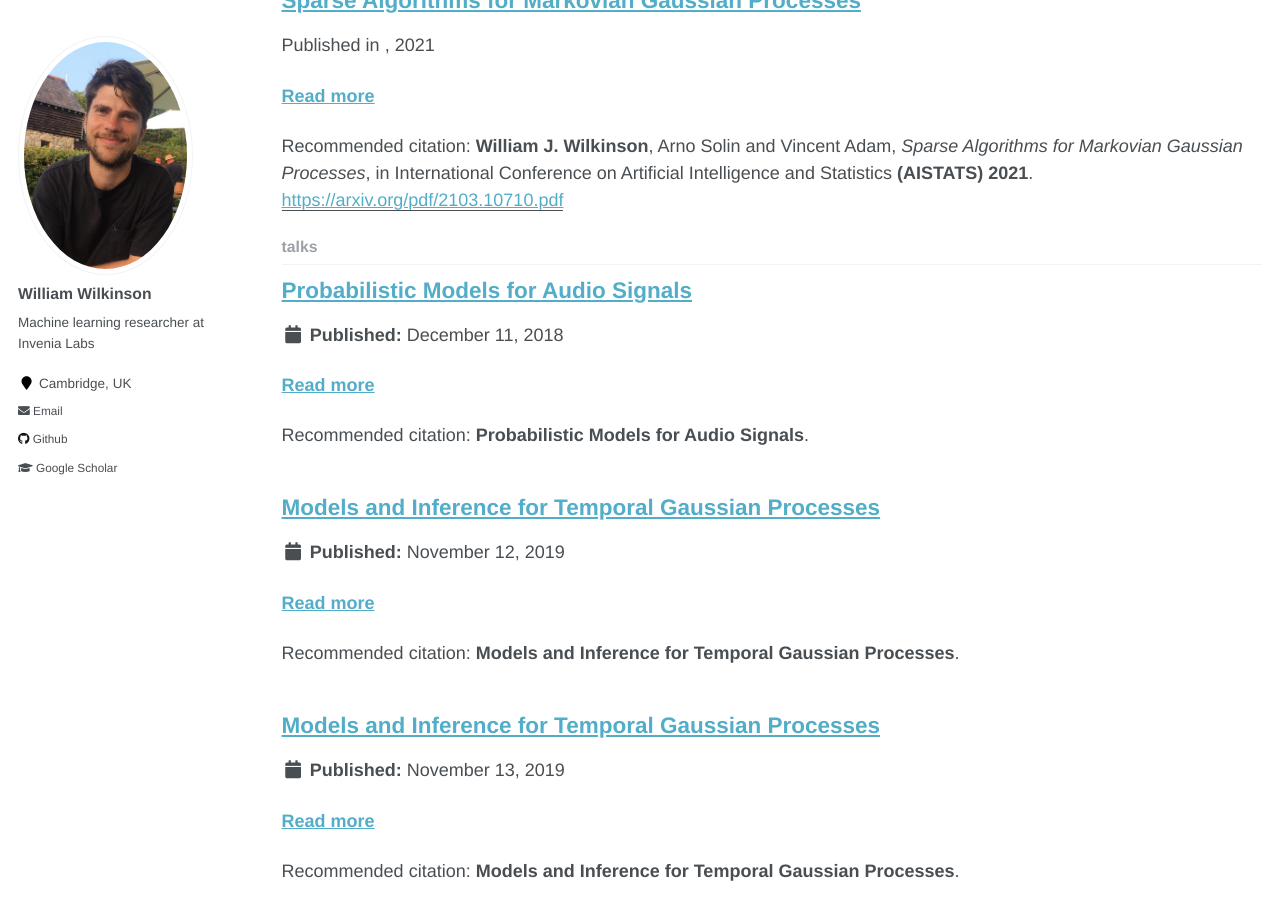
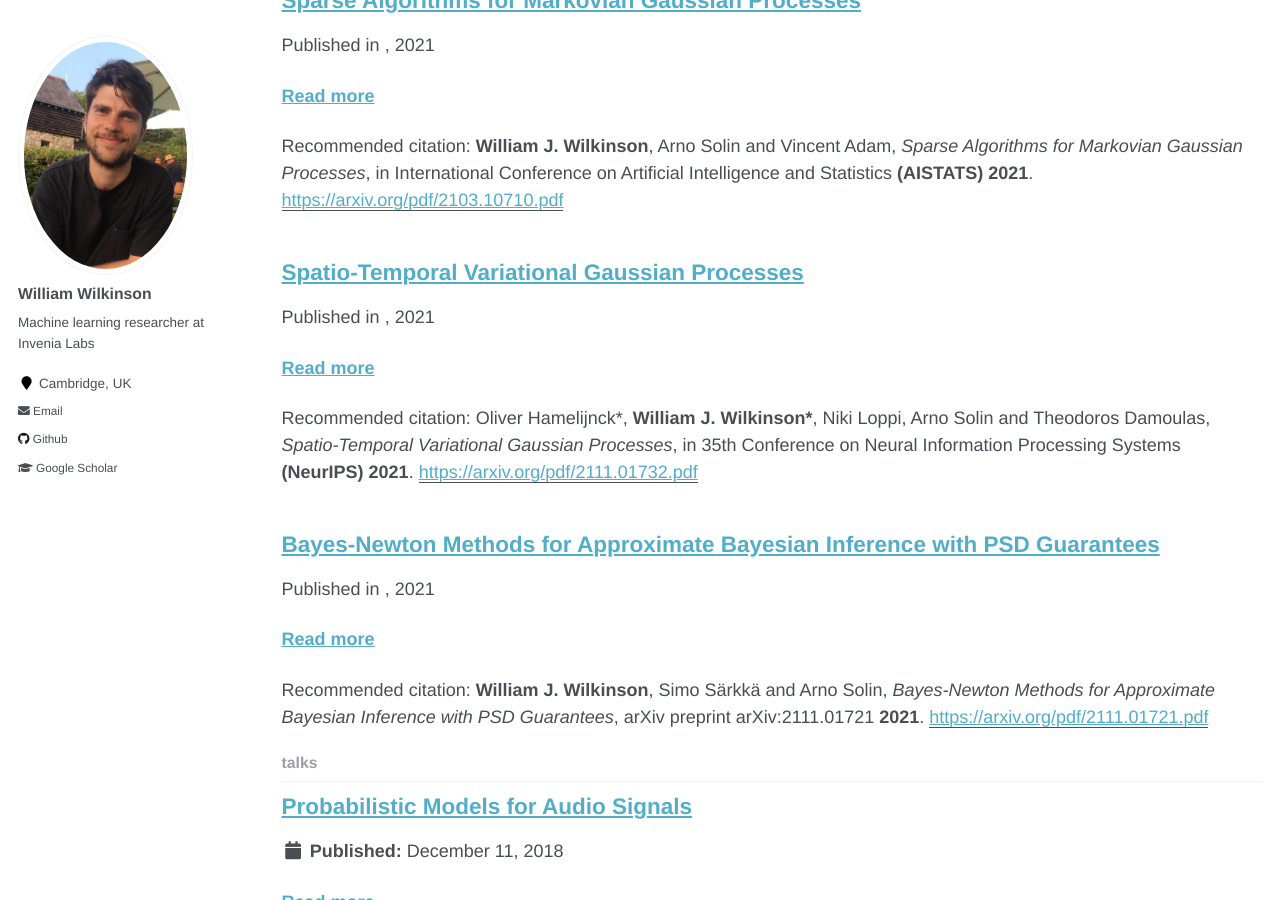
Before and after one commit to wil-j-wil/wil-j-wil2.github.io, a Jekyll site: the page built from _pages/collection-archive.html, in a window 1280 px wide and 900 px high, scrolled down 2743 px. Built offline with Jekyll 4.4.1, drawn with Linux system fonts in a browser that asks for light colours.

Commit message:
new publications

```diff
--- /dev/null
+++ b/_publications/2021-11-01-neurips.md
@@ -0,0 +1,12 @@
+---
+title: "Spatio-Temporal Variational Gaussian Processes"
+collection: publications
+permalink: /publication/2021-11-01-neurips
+excerpt: ''
+type: published
+date: 2021-11-01
+year: 2021
+paperurl: 'https://arxiv.org/pdf/2111.01732.pdf'
+codeurl: 'https://github.com/AaltoML/BayesNewton'
+citation: 'Oliver Hamelijnck*, <b>William J. Wilkinson*</b>, Niki Loppi, Arno Solin and Theodoros Damoulas, <i>Spatio-Temporal Variational Gaussian Processes</i>, in 35th Conference on Neural Information Processing Systems <b>(NeurIPS) 2021</b>.'
+---
--- /dev/null
+++ b/_publications/2021-11-02-arxiv.md
@@ -0,0 +1,12 @@
+---
+title: "Bayes-Newton Methods for Approximate Bayesian Inference with PSD Guarantees"
+collection: publications
+permalink: /publication/2021-11-02-arxiv
+excerpt: ''
+type: published
+date: 2021-11-02
+year: 2021
+paperurl: 'https://arxiv.org/pdf/2111.01721.pdf'
+codeurl: 'https://github.com/AaltoML/BayesNewton'
+citation: '<b>William J. Wilkinson</b>, Simo Särkkä and Arno Solin, <i>Bayes-Newton Methods for Approximate Bayesian Inference with PSD Guarantees</i>, arXiv preprint arXiv:2111.01721 <b>2021</b>.'
+---
```
Also changed, not shown: _publications/2021-04-01-aistats.md (+1 -1 lines).
